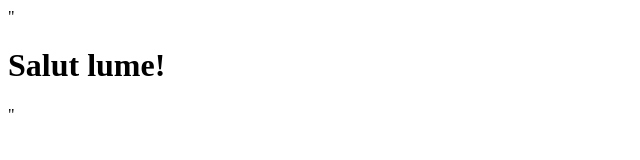
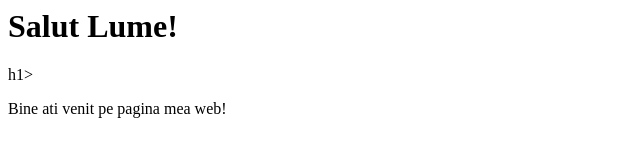
Before and after one commit to nedelcumarius/Proiect-Web-Demo, a plain HTML site: page index.html in a window 1280 px wide. Shown: the whole page, without its empty margins (0-640 px from the left). Drawn offline with Linux system fonts and the light colour scheme.

Commit message:
Adaugat un paragraf de introducere

```diff
--- a/index.html
+++ b/index.html
@@ -1 +1,2 @@
-"<h1>Salut lume!</h1>"
+<h1>Salut Lume!</h1>h1>
+<p>Bine ati venit pe pagina mea web!</p>
```
